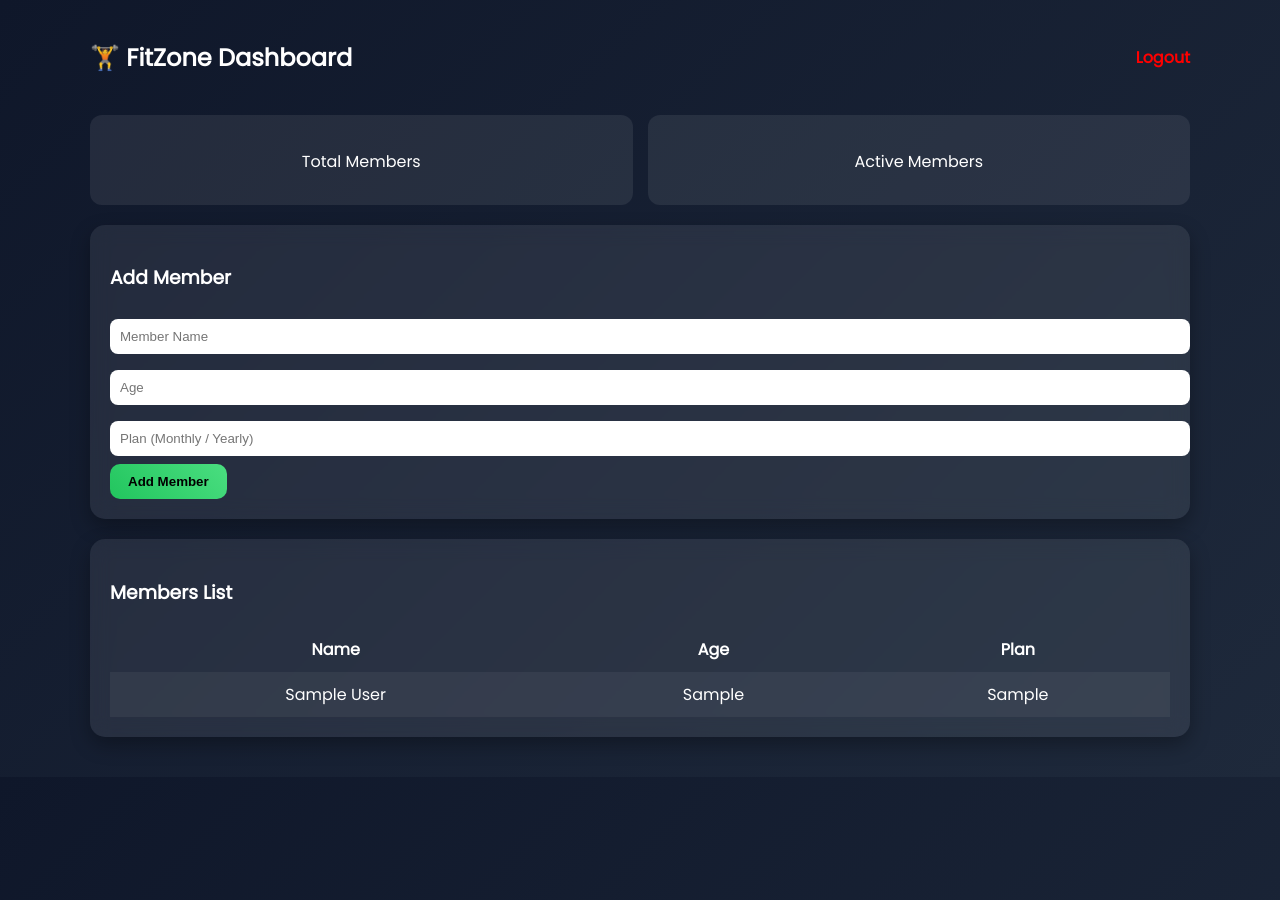
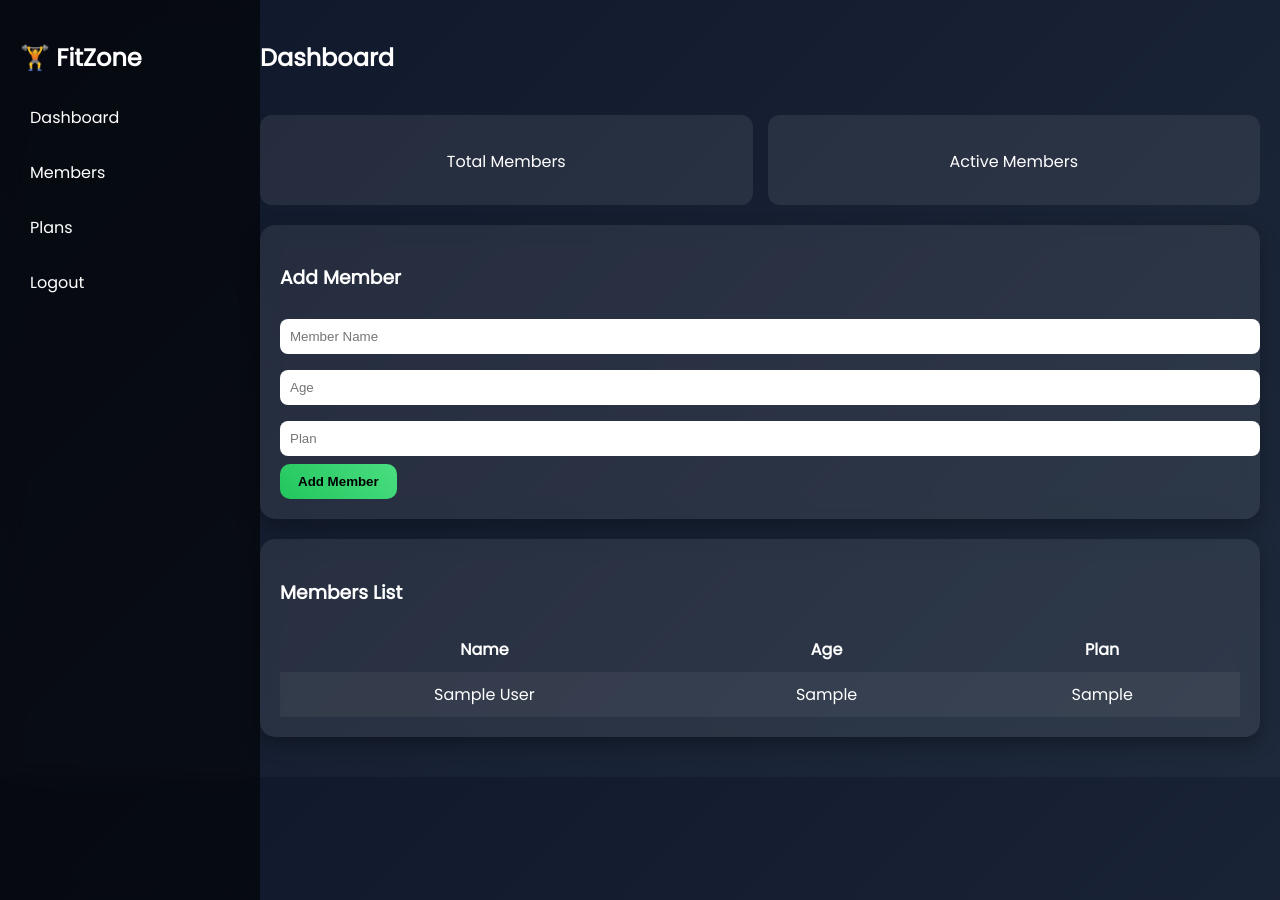
Before and after one commit to mindyatra57-droid/fitzone, a Flask app: page / in a window 1280 px wide. Run offline with Flask 3, Linux system fonts and the light colour scheme; a user stored in the database is signed in; tables that the repository leaves empty hold one stand-in row (values such as "Sample post").

Commit message:
Pro UI with sidebar + animation

```diff
--- a/static/style.css
+++ b/static/style.css
@@ -94,3 +94,71 @@ tr:nth-child(even) {
     color: red;
     font-weight: bold;
 }
+/* SIDEBAR */
+.sidebar {
+    position: fixed;
+    left: 0;
+    top: 0;
+    width: 220px;
+    height: 100%;
+    background: rgba(0,0,0,0.6);
+    backdrop-filter: blur(10px);
+    padding: 20px;
+}
+
+.sidebar h2 {
+    margin-bottom: 20px;
+}
+
+.sidebar a {
+    display: block;
+    color: white;
+    text-decoration: none;
+    margin: 10px 0;
+    padding: 10px;
+    border-radius: 8px;
+    transition: 0.3s;
+}
+
+.sidebar a:hover {
+    background: rgba(255,255,255,0.1);
+}
+
+/* MAIN CONTENT SHIFT */
+.main {
+    margin-left: 240px;
+    padding: 20px;
+}
+
+/* ANIMATION */
+.fade-in {
+    animation: fadeIn 0.8s ease-in-out;
+}
+
+@keyframes fadeIn {
+    from {
+        opacity: 0;
+        transform: translateY(10px);
+    }
+    to {
+        opacity: 1;
+        transform: translateY(0);
+    }
+}
+
+/* MOBILE */
+@media(max-width: 768px) {
+    .sidebar {
+        width: 100%;
+        height: auto;
+        position: relative;
+    }
+
+    .main {
+        margin-left: 0;
+    }
+
+    .stats {
+        flex-direction: column;
+    }
+}
--- a/templates/index.html
+++ b/templates/index.html
@@ -12,12 +12,21 @@
 
 <body>
 
-<div class="container">
+<!-- SIDEBAR -->
+<div class="sidebar">
+    <h2>🏋️ FitZone</h2>
+    <a href="#">Dashboard</a>
+    <a href="#">Members</a>
+    <a href="#">Plans</a>
+    <a href="/logout">Logout</a>
+</div>
 
-    <!-- TOPBAR -->
+<!-- MAIN CONTENT -->
+<div class="main fade-in">
+
+    <!-- TOP -->
     <div class="topbar">
-        <h2>🏋️ FitZone Dashboard</h2>
-        <a href="/logout" class="logout">Logout</a>
+        <h2>Dashboard</h2>
     </div>
 
     <!-- STATS -->
@@ -36,11 +45,10 @@
     <!-- ADD MEMBER -->
     <div class="card">
         <h3>Add Member</h3>
-
         <form method="POST">
             <input name="name" placeholder="Member Name" required>
             <input name="age" placeholder="Age" required>
-            <input name="plan" placeholder="Plan (Monthly / Yearly)" required>
+            <input name="plan" placeholder="Plan" required>
             <button type="submit">Add Member</button>
         </form>
     </div>
```
